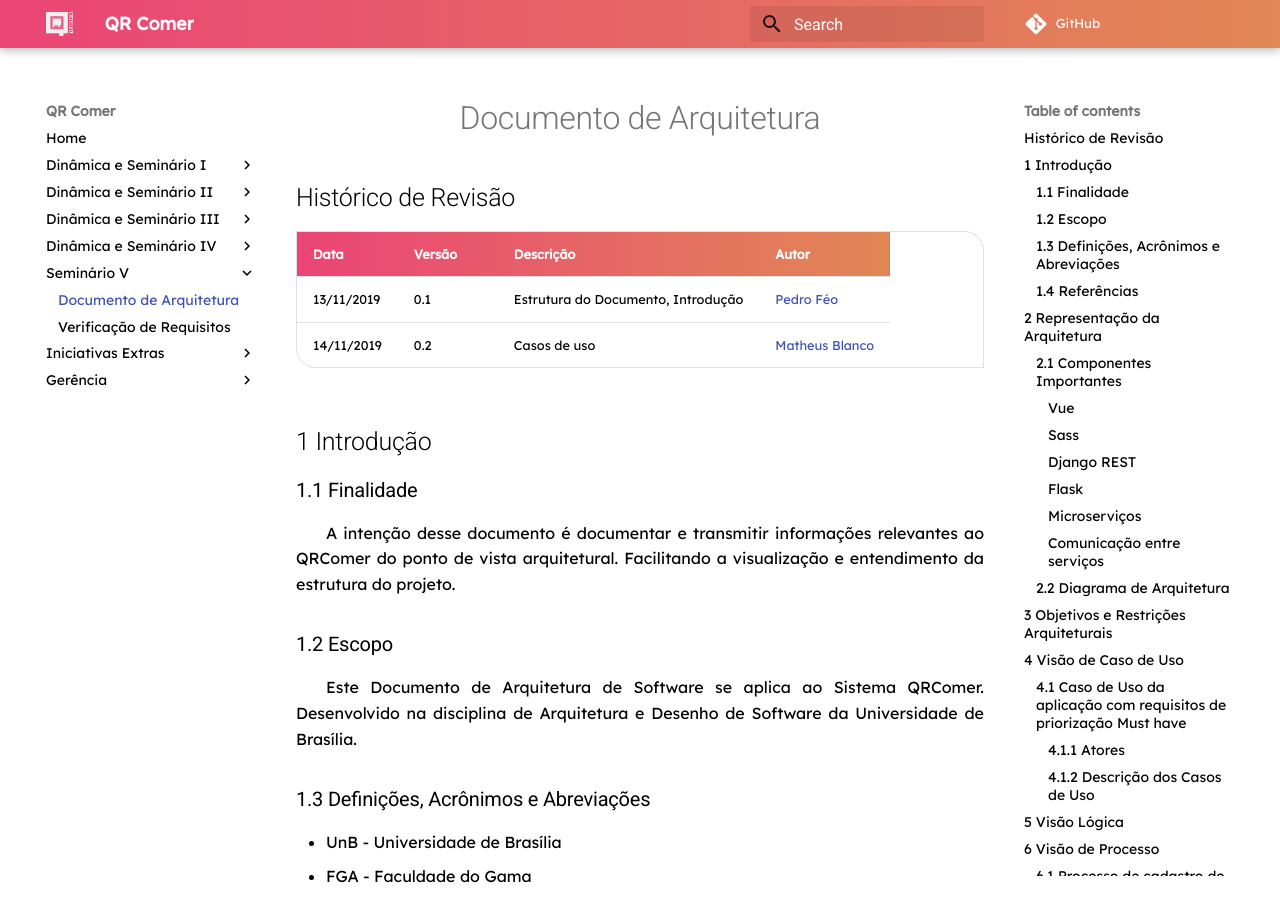
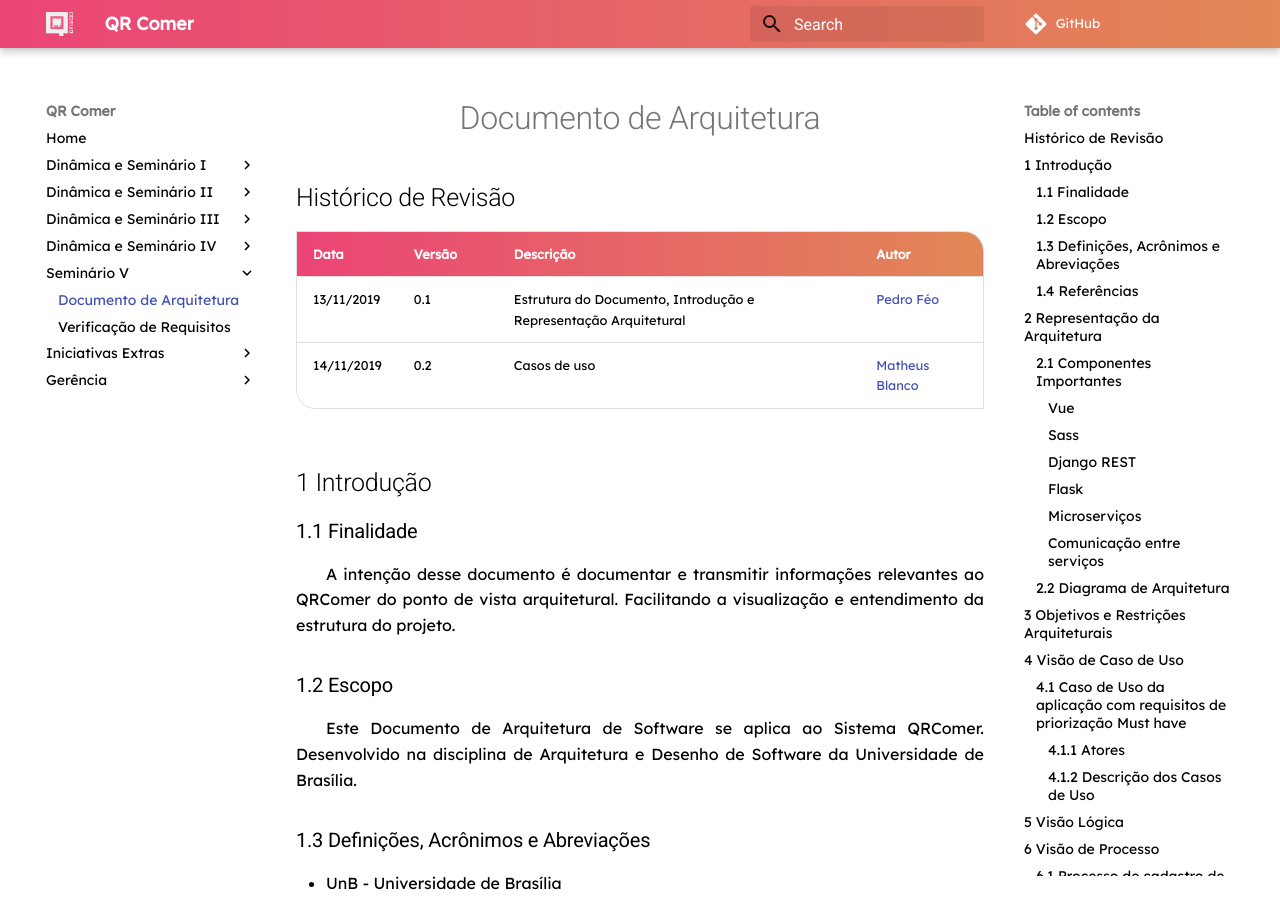
Before and after one commit to fga-desenho-2019-2/Wiki, an MkDocs documentation site: the page built from docs/seminario5/arquitetura.md, in a window 1280 px wide and 900 px high. Built offline with MkDocs 1.6.1 and Material for MkDocs 9.7.7, drawn with Linux system fonts in a browser that asks for light colours; some web fonts are replaced; comment, search, counter and statistics services are not loaded; old or Windows-style settings are respelled for this version of MkDocs.

Commit message:
history table

```diff
--- a/docs/seminario5/arquitetura.md
+++ b/docs/seminario5/arquitetura.md
@@ -2,7 +2,7 @@
 
 | Data       | Versão | Descrição                          | Autor                                              |
 | ---------- | ------ | ---------------------------------- | -------------------------------------------------- |
-| 13/11/2019 | 0.1    | Estrutura do Documento, Introdução | [Pedro Féo](https://github.com/phe0)               |
+| 13/11/2019 | 0.1    | Estrutura do Documento, Introdução e Representação Arquitetural | [Pedro Féo](https://github.com/phe0)               |
 | 14/11/2019 | 0.2    | Casos de uso                       | [Matheus Blanco](https://github.com/MatheusBlanco) |
 
 ## 1 Introdução
```
